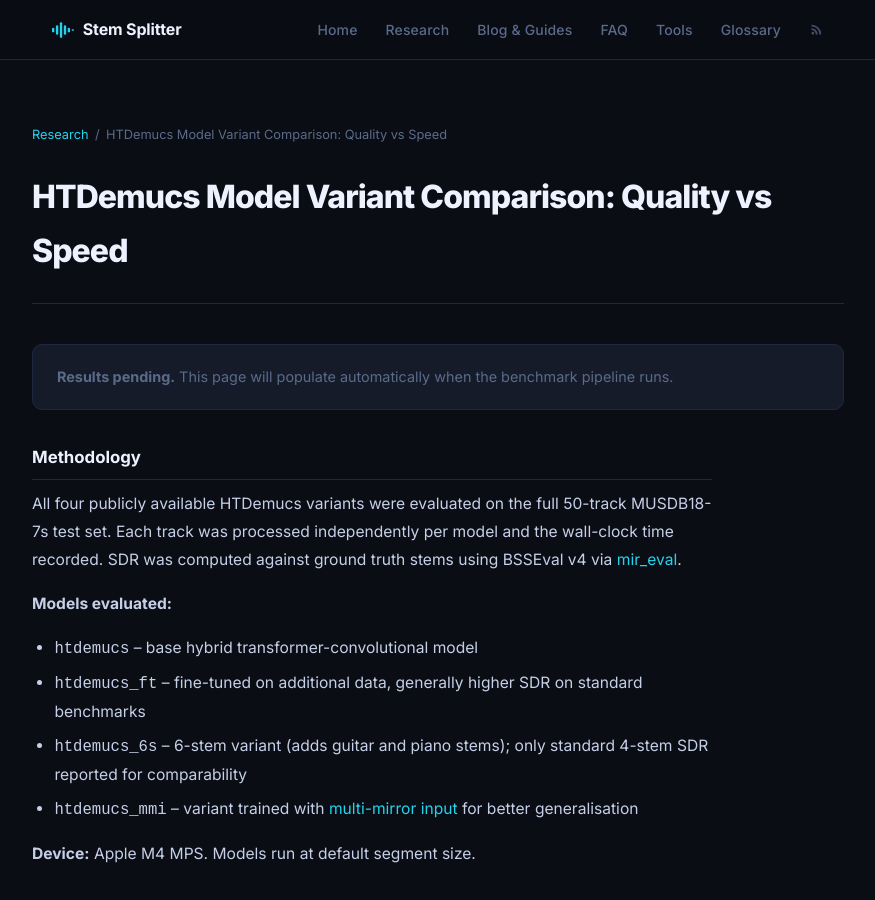
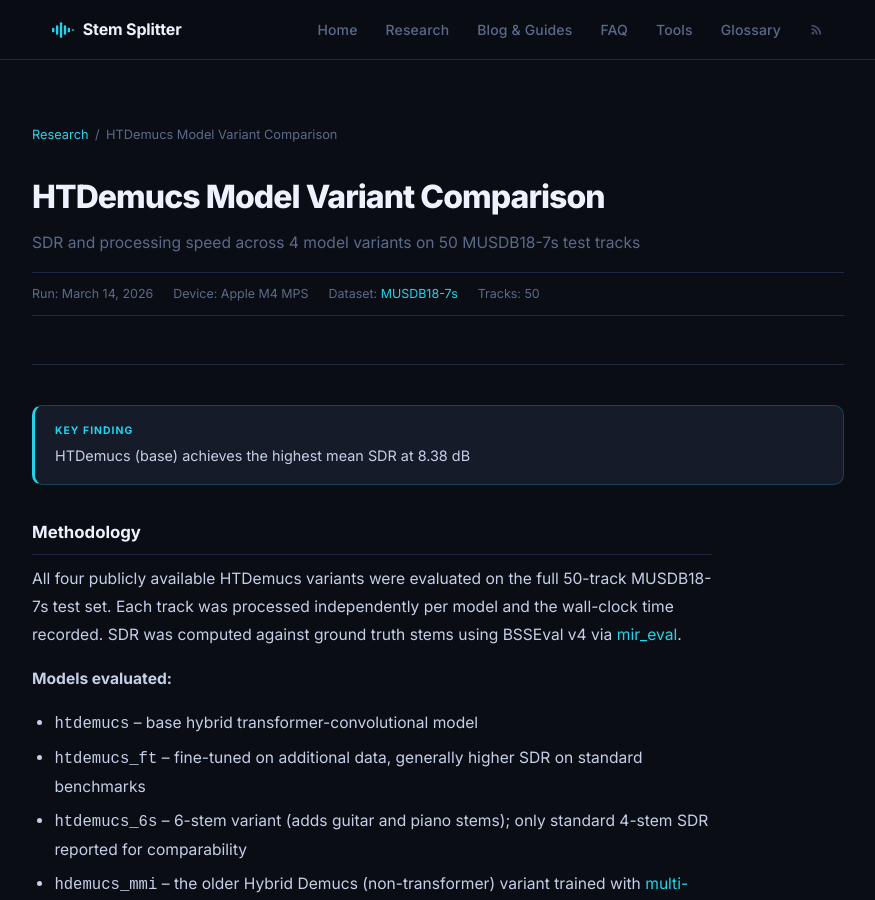
Before and after one commit to stemsplitter/stemsplitter.github.io, a Jekyll site: the page built from research/model-comparison.md, in a window 1280 px wide and 900 px high. Shown: the whole window, without its empty margins (202-1077 px from the left). Built offline with Jekyll 4.4.1, drawn with Linux system fonts in a browser that asks for light colours; some of the changed text lies outside the part shown.

Commit message:
Add Test 2 model comparison results (fix hdemucs_mmi model name)

```diff
--- /dev/null
+++ b/_data/research/model_comparison.yml
@@ -0,0 +1,51 @@
+title: HTDemucs Model Variant Comparison
+subtitle: SDR and processing speed across 4 model variants on 50 MUSDB18-7s test tracks
+run_date: March 14, 2026
+run_timestamp: '2026-03-14T12:11:19'
+device: Apple M4 MPS
+dataset: MUSDB18-7s
+dataset_url: https://zenodo.org/record/1117372
+n_tracks: 50
+stems:
+- vocals
+- drums
+- bass
+- other
+key_finding: HTDemucs (base) achieves the highest mean SDR at 8.38 dB
+models:
+- id: htdemucs
+  label: HTDemucs (base)
+  sdr_vocals: 8.86
+  sdr_drums: 10.52
+  sdr_bass: 9.56
+  sdr_other: 4.56
+  sdr_mean: 8.38
+  avg_time_seconds: 1.8
+  n_tracks: 50
+- id: htdemucs_ft
+  label: HTDemucs FT (fine-tuned)
+  sdr_vocals: 8.8
+  sdr_drums: 10.82
+  sdr_bass: 9.4
+  sdr_other: 3.9
+  sdr_mean: 8.23
+  avg_time_seconds: 6.4
+  n_tracks: 50
+- id: htdemucs_6s
+  label: HTDemucs 6S (6-stem)
+  sdr_vocals: 8.53
+  sdr_drums: 10.04
+  sdr_bass: 8.52
+  sdr_other: -3.42
+  sdr_mean: 5.92
+  avg_time_seconds: 1.6
+  n_tracks: 50
+- id: hdemucs_mmi
+  label: Hybrid Demucs MMI (extended data)
+  sdr_vocals: 8.78
+  sdr_drums: 10.02
+  sdr_bass: 8.43
+  sdr_other: 4.24
+  sdr_mean: 7.87
+  avg_time_seconds: 3.3
+  n_tracks: 50
--- a/research/model-comparison.md
+++ b/research/model-comparison.md
@@ -14,7 +14,7 @@
 - `htdemucs` -- base hybrid transformer-convolutional model
 - `htdemucs_ft` -- fine-tuned on additional data, generally higher SDR on standard benchmarks
 - `htdemucs_6s` -- 6-stem variant (adds guitar and piano stems); only standard 4-stem SDR reported for comparability
-- `htdemucs_mmi` -- variant trained with [multi-mirror input](https://github.com/facebookresearch/demucs) for better generalisation
+- `hdemucs_mmi` -- the older Hybrid Demucs (non-transformer) variant trained with [multi-mirror input](https://github.com/facebookresearch/demucs) on extra data
 
 **Device:** Apple M4 MPS. Models run at default segment size.
 
```
Also changed, not shown: 1 other file.
